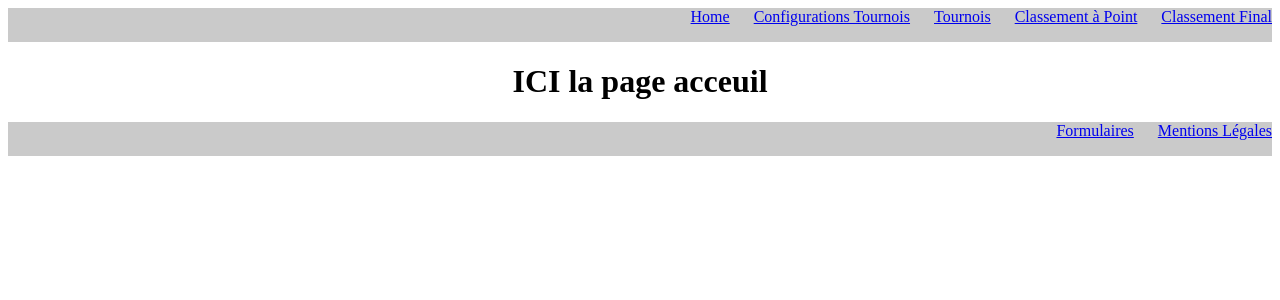
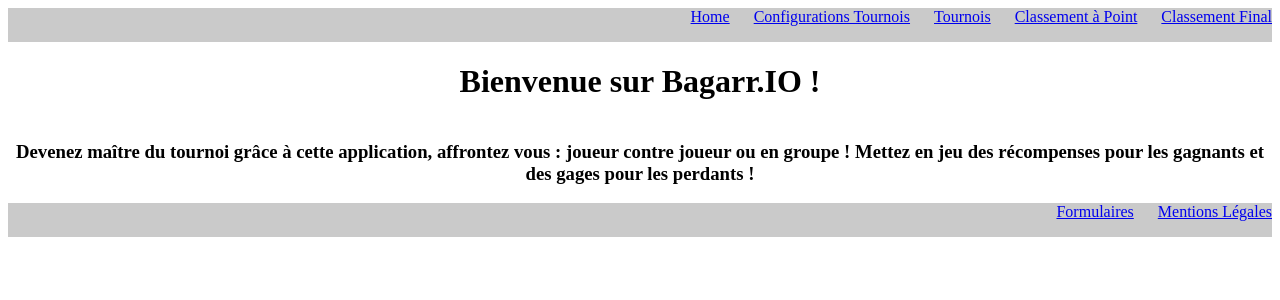
Before and after one commit to JoffreyChevalier/Bagarr.iO, a React (Vite) app in the folder frontend/: page / in a window 1280 px wide. Shown: the top 300 px of the page. Built offline with nearby package versions, Linux system fonts and the light colour scheme.

Commit message:
Home page (#5)

```diff
--- a/frontend/src/pages/Home.jsx
+++ b/frontend/src/pages/Home.jsx
@@ -1,7 +1,12 @@
 function Home() {
   return (
     <div>
-      <h1>ICI la page acceuil</h1>
+      <h1>Bienvenue sur Bagarr.IO !</h1>
+      <h3>
+        Devenez maître du tournoi grâce à cette application, affrontez vous :
+        joueur contre joueur ou en groupe ! Mettez en jeu des récompenses pour
+        les gagnants et des gages pour les perdants !
+      </h3>
     </div>
   );
 }
```
Also changed, not shown: 1 other file (tests, documents, lock files or other folders).
